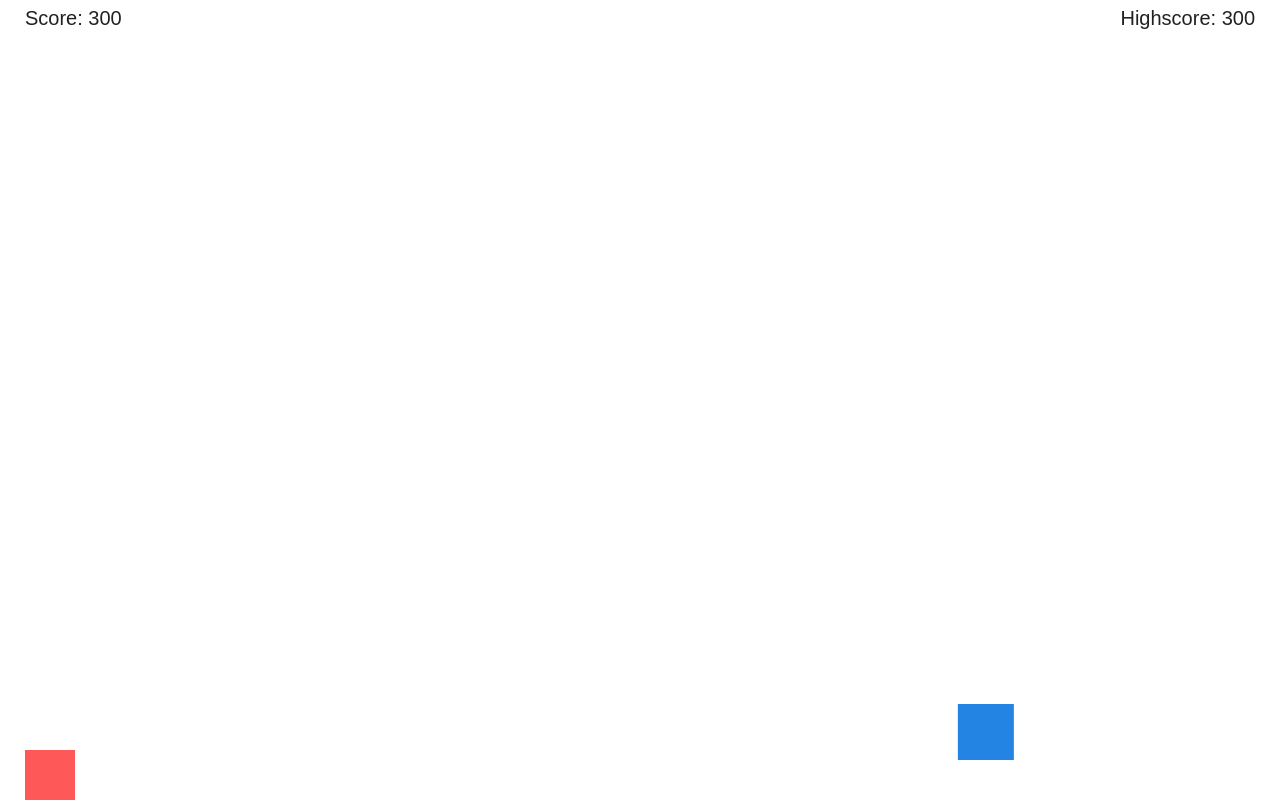
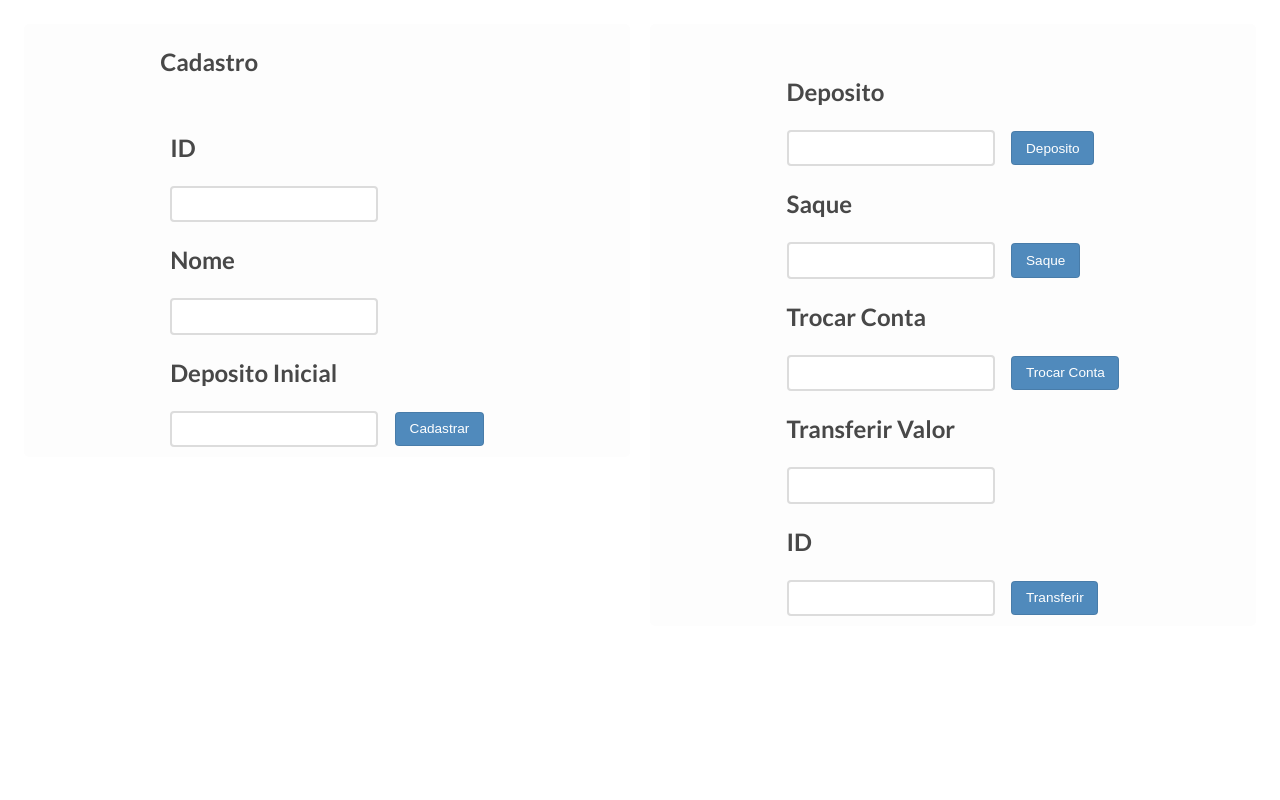
Before and after one commit to HVicDias/HVicDias.github.io, a plain HTML site: page LAB 06/index.html in a window 1280 px wide. Drawn offline with Linux system fonts and the light colour scheme.

Commit message:
atualizando o git

```diff
--- a/LAB 06/index.html
+++ b/LAB 06/index.html
@@ -1,22 +1,86 @@
 <!DOCTYPE html>
 <html lang="en">
 <head>
-  <meta charset="UTF-8">
-  <meta name="viewport" content="width=device-width, initial-scale=1.0">
-  <title>Chrome Dino Replica</title>
-  <style>
-    * {
-      margin: 0;
-      padding: 0;
-      box-sizing: border-box;
-    }
-    canvas {
-      display: block;
-    }
-  </style>
+    <meta charset="UTF-8">
+    <meta http-equiv="X-UA-Compatible" content="IE=edge">
+    <meta name="viewport" content="width=device-width, initial-scale=1.0">
+    <link rel="stylesheet" type="text/css" href="style.css">
+    <title>Banco</title>
 </head>
 <body>
-  <canvas id="game" width="400" height="400"></canvas>
-  <script src="script.js"></script>
+    <div class="grid-container">
+        <div class="grid-child">
+            <div class="flex">
+                <div class="element-center">
+                    <span class="wrap"></span>
+                    <h2>Cadastro</h2>
+
+                    <div id="inputs">
+                        <h2>
+                            ID
+                        </h2>
+                        <input type="text" id="idCadastro" required>
+                        <h2>
+                          Nome
+                        </h2>
+                        <input type="text" id="nomeCadastro" required>
+                        <h2>
+                            Deposito Inicial
+                        </h2>
+                        <input type="text" id="depositoCadastro" required>
+                        <button id="btnCadastro">Cadastrar</button>
+                    </div>
+                </div>
+            </div>
+        </div>
+
+        <div class="grid-child">
+            <div class="flex">
+                <div class="element-center">
+                    <div id="saldo">
+                        <span class="wrap"></span>
+                        </a>
+                        <h2 id="id"></h2>
+                        <h2 id="usuario"></h2>
+                        <h2 id="saldoAtual"></h2>
+                    </div>
+
+                    <div id="inputs">
+                        <h2>
+                            Deposito
+                        </h2>
+                        <input type="text" id="deposito" required>
+                        <button id="btnDeposito">Deposito</button>
+
+                        <h2>
+                          Saque
+                        </h2>
+                        <input type="text" id="saque" required>
+                        <button id="btnSaque">Saque</button>
+
+                        <h2>
+                            Trocar Conta
+                        </h2>
+                        <input type="text" id="idTroca" required>
+                        <button id="btnTrocarConta">Trocar Conta</button>
+
+                        <h2>
+                            Transferir Valor
+                        </h2>
+                        <input type="text" id="valorTransfere" required>
+                        <h2>
+                            ID
+                        </h2>
+                        <input type="text" id="idTransfere" required>
+                        <button id="btnTransfere">Transferir</button>
+                    </div>
+                </div>
+            </div>
+        </div>
+
+    </div>
+
+
+    <script type="text/javascript" src="script.js"></script>
 </body>
 </html>
--- a/LAB 06/script.js
+++ b/LAB 06/script.js
@@ -1,226 +1,155 @@
-const canvas = document.getElementById('game');
-const ctx = canvas.getContext('2d');
-
-let score;
-let scoreText;
-let highscore;
-let highscoreText;
-let player;
-let gravity;
-let obstacles = [];
-let gameSpeed;
-let keys = {};
-
-// Event Listeners
-document.addEventListener('keydown', function (evt) {
-  keys[evt.code] = true;
-});
-document.addEventListener('keyup', function (evt) {
-  keys[evt.code] = false;
-});
-
-class Player {
-  constructor (x, y, w, h, c) {
-    this.x = x;
-    this.y = y;
-    this.w = w;
-    this.h = h;
-    this.c = c;
-
-    this.dy = 0;
-    this.jumpForce = 15;
-    this.originalHeight = h;
-    this.grounded = false;
-    this.jumpTimer = 0;
+class Conta {
+    constructor(id, nome, saldoInicial){
+        this.id = id;
+        this.nome = nome;
+        this.saldo = Number(saldoInicial);
     }
 
-  Animate () {
-    // Jump
-    if (keys['Space'] || keys['KeyW']) {
-      this.Jump();
-    } else {
-      this.jumpTimer = 0;
+    sacar(valor){
+        this.saldo -= (Number(valor));
     }
 
-    if (keys['ShiftLeft'] || keys['KeyS']) {
-      this.h = this.originalHeight / 2;
-    } else {
-      this.h = this.originalHeight;
-    }
-
-    this.y += this.dy;
-
-    // Gravity
-    if (this.y + this.h < canvas.height) {
-      this.dy += gravity;
-      this.grounded = false;
-    } else {
-      this.dy = 0;
-      this.grounded = true;
-      this.y = canvas.height - this.h;
-    }
-
-    this.Draw();
-  }
-
-  Jump () {
-    if (this.grounded && this.jumpTimer == 0) {
-      this.jumpTimer = 1;
-      this.dy = -this.jumpForce;
-    } else if (this.jumpTimer > 0 && this.jumpTimer < 15) {
-      this.jumpTimer++;
-      this.dy = -this.jumpForce - (this.jumpTimer / 50);
+    depositar(valor){
+        this.saldo += (Number(valor));
     }
 }
 
-  Draw () {
-    ctx.beginPath();
-    ctx.fillStyle = this.c;
-    ctx.fillRect(this.x, this.y, this.w, this.h);
-    ctx.closePath();
+class Banco {
+    constructor(){
+        this.contas = [];
+    }
+
+    transferir(contaEnvio,idDestino, valor){
+        this.contas.forEach(conta => {
+            if(conta.id === idDestino){
+                conta.depositar(valor);
+                contaEnvio.sacar(valor);
+                return 1;
+            }
+        });
+        return 0;
+    }
+
+    verificaId(id){
+        let ret = 1;
+        this.contas.forEach(conta => {
+            if(conta.id == id) ret = 0;
+        });
+        return ret;
     }
 }
 
-class Obstacle {
-  constructor (x, y, w, h, c) {
-    this.x = x;
-    this.y = y;
-    this.w = w;
-    this.h = h;
-    this.c = c;
+var banco = new Banco();
+banco.contas.push(new Conta(0, "Henrique Dias", 0));
+var contaSelecionada = null;
 
-    this.dx = -gameSpeed;
+const deposito = document.getElementById("deposito");
+const btnDeposito = document.getElementById("btnDeposito");
+
+const saque = document.getElementById("saque");
+const btnSaque = document.getElementById("btnSaque");
+
+const idCadastro = document.getElementById("idCadastro");
+const nomeCadastro = document.getElementById("nomeCadastro");
+const depositoCadastro = document.getElementById("depositoCadastro");
+const btnCadastro = document.getElementById("btnCadastro");
+
+const idTroca = document.getElementById("idTroca");
+const btnTrocarConta = document.getElementById("btnTrocarConta");
+
+const valorTransfere = document.getElementById("valorTransfere");
+const idTransfere = document.getElementById("idTransfere");
+const btnTransfere = document.getElementById("btnTransfere");
+
+
+const formatter = new Intl.NumberFormat('pt-BR', {
+    style: 'currency',
+    currency: 'BRL',
+    minimumFractionDigits: 2,
+  });
+
+btnTransfere.addEventListener('click', () =>{
+    banco.transferir(contaSelecionada, idTransfere.value, valorTransfere.value);
+    let totalBalanceFormatted = formatter.format(contaSelecionada.saldo);
+    document.getElementById("saldoAtual").innerHTML = "Saldo " +totalBalanceFormatted;
+    document.getElementById("id").innerHTML = "ID " + contaSelecionada.id;
+    document.getElementById("usuario").innerHTML = "Usuario: "+ contaSelecionada.nome;
+});
+
+btnTrocarConta.addEventListener('click', () =>{
+    banco.contas.forEach(conta =>{
+        if(conta.id == idTroca.value) contaSelecionada = conta;
+    })
+    let totalBalanceFormatted = formatter.format(contaSelecionada.saldo);
+    document.getElementById("saldoAtual").innerHTML = "Saldo " +totalBalanceFormatted;
+    document.getElementById("id").innerHTML = "ID " + contaSelecionada.id;
+    document.getElementById("usuario").innerHTML = "Usuario: "+ contaSelecionada.nome;
+});
+
+btnCadastro.addEventListener('click', () =>{
+    if(isNaN(idCadastro.value)){
+        alert("ID invalido");
+        return 0;
+    }else if(isNaN(depositoCadastro.value) || Number(depositoCadastro.value)<0){
+        alert("Deposito Inicial Invalido");
+        return 0;
+    }else if(banco.verificaId(idCadastro.value) === 0){
+        alert("ID ja cadastrado");
+        return 0;
+    }else{
+        contaSelecionada = new Conta(idCadastro.value, nomeCadastro.value, depositoCadastro.value);
+        banco.contas.push(contaSelecionada);
+        let totalBalanceFormatted = formatter.format(contaSelecionada.saldo);
+        document.getElementById("saldoAtual").innerHTML = "Saldo " +totalBalanceFormatted;
+        document.getElementById("id").innerHTML = "ID " + contaSelecionada.id;
+        document.getElementById("usuario").innerHTML = "Usuario: "+ contaSelecionada.nome;
+        return 1;
     }
+});
 
-  Update () {
-    this.x += this.dx;
-    this.Draw();
-    this.dx = -gameSpeed;
+btnDeposito.addEventListener('click', () => {
+    if(contaSelecionada === null){
+        alert("Selecione uma conta");
     }
+    if (isNaN(deposito.value)) {
+        alert("Coloque um numero valido.");
+        return deposito.value = '';
+    } else {
+        if (deposito.value < 0.01 || deposito.value > 10000) {
+            alert("Deposite entre R$0.01 e R$10,000.")
+            return deposito.value = '';
+        } else {
 
-  Draw () {
-    ctx.beginPath();
-    ctx.fillStyle = this.c;
-    ctx.fillRect(this.x, this.y, this.w, this.h);
-    ctx.closePath();
+            contaSelecionada.depositar(deposito.value);
+
+        let totalBalanceFormatted = formatter.format(contaSelecionada.saldo);
+        document.getElementById("saldoAtual").innerHTML ="Saldo " + totalBalanceFormatted;
     }
 }
 
-class Text {
-  constructor (t, x, y, a, c, s) {
-    this.t = t;
-    this.x = x;
-    this.y = y;
-    this.a = a;
-    this.c = c;
-    this.s = s;
+});
+
+// accept withdrawals from user, store withdrawals in array
+btnSaque.addEventListener('click', () => {
+    if(contaSelecionada === null){
+        alert("Selecione uma conta");
     }
+    // checks if withdrawal is a number
+    if (isNaN(saque.value)) {
+        alert("Coloque um numero valido.");
+        return saque.value = '';
+    } else {
 
-  Draw () {
-    ctx.beginPath();
-    ctx.fillStyle = this.c;
-    ctx.font = this.s + "px sans-serif";
-    ctx.textAlign = this.a;
-    ctx.fillText(this.t, this.x, this.y);
-    ctx.closePath();
+        // checks if withdrawal meets parameters
+        if (saque.value > contaSelecionada.saldo) {
+            alert("Sua conta não pode ficar sem saldo");
+            return saque.value = '';
+        } else {
+
+            contaSelecionada.sacar(saque.value);
+
+            let totalBalanceFormatted = formatter.format(contaSelecionada.saldo);
+            document.getElementById("saldoAtual").innerHTML = "Saldo " + totalBalanceFormatted;
     }
 }
-
-// Game Functions
-function SpawnObstacle () {
-  let size = RandomIntInRange(20, 70);
-  let type = RandomIntInRange(0, 1);
-  let obstacle = new Obstacle(canvas.width + size, canvas.height - size, size, size, '#2484E4');
-
-  if (type == 1) {
-    obstacle.y -= player.originalHeight - 10;
-  }
-  obstacles.push(obstacle);
-}
-
-
-function RandomIntInRange (min, max) {
-  return Math.round(Math.random() * (max - min) + min);
-}
-
-function Start () {
-  canvas.width = window.innerWidth;
-  canvas.height = window.innerHeight;
-
-  ctx.font = "20px sans-serif";
-
-  gameSpeed = 3;
-  gravity = 1;
-
-  score = 0;
-  highscore = 0;
-  if (localStorage.getItem('highscore')) {
-    highscore = localStorage.getItem('highscore');
-  }
-
-  player = new Player(25, 0, 50, 50, '#FF5858');
-
-  scoreText = new Text("Score: " + score, 25, 25, "left", "#212121", "20");
-  highscoreText = new Text("Highscore: " + highscore, canvas.width - 25, 25, "right", "#212121", "20");
-
-  requestAnimationFrame(Update);
-}
-
-let initialSpawnTimer = 200;
-let spawnTimer = initialSpawnTimer;
-function Update () {
-  requestAnimationFrame(Update);
-  ctx.clearRect(0, 0, canvas.width, canvas.height);
-
-  spawnTimer--;
-  if (spawnTimer <= 0) {
-    SpawnObstacle();
-    console.log(obstacles);
-    spawnTimer = initialSpawnTimer - gameSpeed * 8;
-
-    if (spawnTimer < 60) {
-      spawnTimer = 60;
-    }
-  }
-
-  // Spawn Enemies
-  for (let i = 0; i < obstacles.length; i++) {
-    let o = obstacles[i];
-
-    if (o.x + o.w < 0) {
-      obstacles.splice(i, 1);
-    }
-
-    if (
-      player.x < o.x + o.w &&
-      player.x + player.w > o.x &&
-      player.y < o.y + o.h &&
-      player.y + player.h > o.y
-    ) {
-      obstacles = [];
-      score = 0;
-      spawnTimer = initialSpawnTimer;
-      gameSpeed = 3;
-      window.localStorage.setItem('highscore', highscore);
-    }
-
-    o.Update();
-  }
-
-  player.Animate();
-
-  score++;
-  scoreText.t = "Score: " + score;
-  scoreText.Draw();
-
-  if (score > highscore) {
-    highscore = score;
-    highscoreText.t = "Highscore: " + highscore;
-  }
-
-  highscoreText.Draw();
-
-  gameSpeed += 0.003;
-}
-
-Start();
+});
--- /dev/null
+++ b/LAB 06/style.css
@@ -0,0 +1,74 @@
+@import 'https://fonts.googleapis.com/css?family=Lato:400,700';
+
+body {
+  color: #484848;
+  font-family: 'Lato', sans-serif;
+  padding: 1em;
+  line-height: 1.5;
+}
+
+.flex {
+  background: #fdfdfd;
+  display: flex;
+  flex-wrap:wrap;
+  justify-content: center;
+  align-items: center;
+  margin: 0 auto;
+  border-radius:5px;
+}
+.element-center {
+  display: flex;
+  flex-direction:column;
+  justify-content: center;
+}
+
+.typewrite {
+    font-size: 16pt;
+    margin: auto;
+    display: flex;
+    justify-content: center;
+}
+
+h1 {
+    font-size: 3em;
+    margin: 0;
+    margin-top: 0.3em;
+}
+
+#inputs {
+    padding: 10px;
+}
+
+input,
+button {
+  font-size: .85em;
+  padding: .65em 1em;
+  border-radius: .3em;
+  outline: 0;
+}
+input {
+  border: 2px solid #dcdcdc;
+  margin-right: 1em;
+}
+
+button {
+    color: white;
+    background: #508abc;
+    border: solid 1px;
+    border-color: rgba(0, 0, 0, .1);
+    cursor: pointer;
+}
+
+label {
+    font-size: 2em;
+}
+
+#btnDeposit, #btnWithdraw {
+    width: 8em;
+}
+
+.grid-container {
+    display: grid;
+    grid-template-columns: 1fr 1fr;
+    grid-gap: 20px;
+}
```
Also changed, not shown: LAB 06/img/cactus.png (deleted), LAB 06/img/trex.png (deleted). Lines whose indentation alone changed are shown as unchanged.
